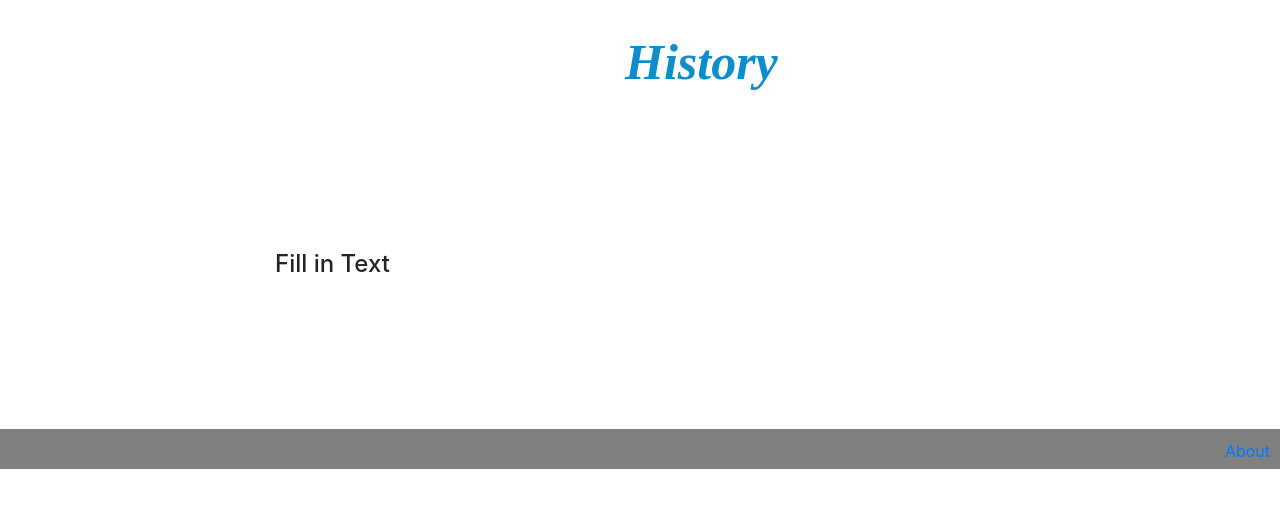
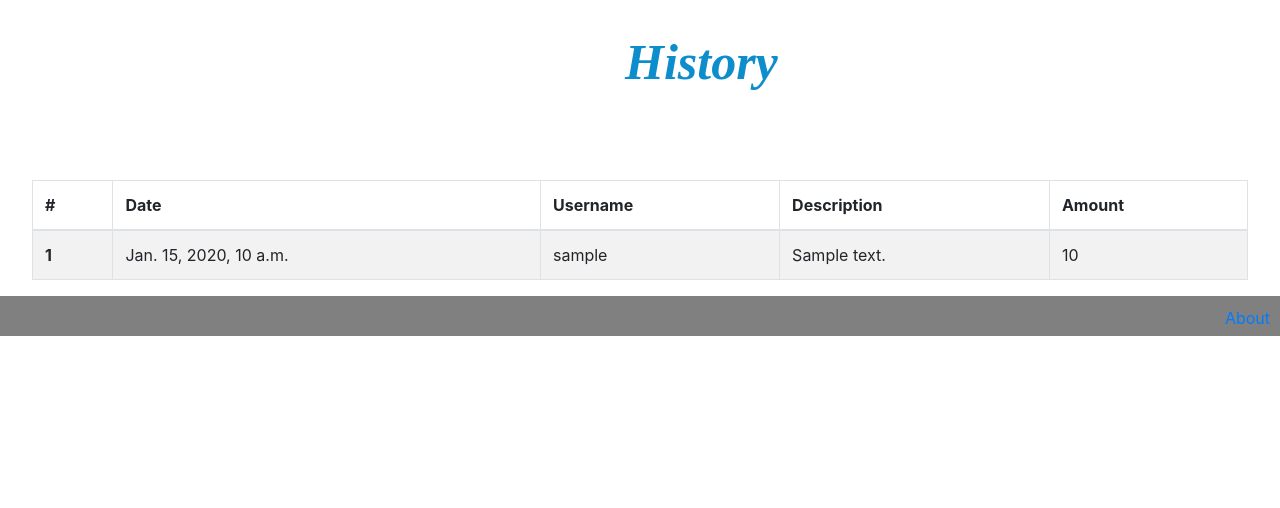
Before and after one commit to Andrew-Nguyen-2/paynow, a Django app: template src/accounts/templates/owner/history.html in a window 1280 px wide; the page is wider, and only the part inside the window is pictured. Shown: the part 56-564 px from the top of that part. Run offline with Django 3.2, Linux system fonts and the light colour scheme; the template is opened without the code that fills it: most values are stand-ins (such as "Sample title", 1, 10 or a date in 2020); some libraries are stand-ins or nearby versions.

Commit message:
admin history and updated invoice history database

```diff
--- a/src/accounts/admin.py
+++ b/src/accounts/admin.py
@@ -31,10 +31,10 @@ class AccountAdmin(admin.ModelAdmin):
 
 class InvoiceHistoryAdmin(admin.ModelAdmin):
     fieldsets = [
-        ('User Information', {'fields': ['username']}),
+        ('User Information', {'fields': ['username', 'organization_name']}),
         ('Invoice Information', {'fields': ['description', 'date_sent', 'invoice_amount']})
     ]
-    readonly_fields = ('username', 'description', 'date_sent', 'invoice_amount')
+    readonly_fields = ('username', 'organization_name', 'description', 'date_sent', 'invoice_amount')
 
 
 admin.site.unregister(Organization)
--- a/src/accounts/forms.py
+++ b/src/accounts/forms.py
@@ -133,7 +133,7 @@ class SendInvoiceForm(forms.Form):
 
     class Meta:
         model = InvoiceHistory
-        fields = ("member_list", "invoice_amount", "description")
+        fields = ("member_list", "invoice_amount", "description", "organization_name")
         exclude = ['date_sent']
 
 
--- a/src/accounts/models.py
+++ b/src/accounts/models.py
@@ -34,6 +34,7 @@ class OrgUser(AbstractUser):
 
 class InvoiceHistory(models.Model):
     username = models.CharField(max_length=25)
+    organization_name = models.CharField(max_length=75, default="NO ORG")
     description = models.CharField(max_length=500)
     invoice_amount = models.DecimalField(verbose_name='Amount $', max_digits=8, decimal_places=2)
     date_sent = models.DateTimeField(_('Date Sent'), default=timezone.now)
--- a/src/accounts/templates/owner/history.html
+++ b/src/accounts/templates/owner/history.html
@@ -1,12 +1,51 @@
 {% extends 'admin_base.html' %}
 {% block content %}
+
+<style>
+    .main-site {
+        padding-top: 5px;
+        width: 95%;
+        max-width: 1300px;
+        margin: 0 auto;
+    }
+</style>
+{% if history %}
     <div style="margin: 25px 625px; width: 100%">
         <p style="font-family: 'Microsoft Sans Serif',serif; font-size: 50px;
         font-style: italic; color: #0d8dcb; font-weight: 900">
             History
         </p>
     </div>
-<div style="width: 100%; margin: 150px 275px">
-    <h4>Fill in Text</h4>
+    <div class="main-site">
+        <table class="table table-striped table-bordered" style="margin-top: 50px">
+            <thead>
+            <tr>
+                <th scope="col">#</th>
+                <th scope="col">Date</th>
+                <th scope="col">Username</th>
+                <th scope="col">Description</th>
+                <th scope="col">Amount</th>
+            </tr>
+            </thead>
+            <tbody>
+                {% for h in history %}
+                <tr>
+                    <th scope="row">{{ forloop.counter }}</th>
+                    <td>{{ h.date_sent }}</td>
+                    <td>{{ h.username }}</td>
+                    <td>{{ h.description }}</td>
+                    <td>{{ h.invoice_amount }}</td>
+                </tr>
+                {% endfor %}
+            </tbody>
+        </table>
     </div>
+{% else %}
+    <div style="margin: 25px 625px; width: 100%">
+        <p style="font-family: 'Microsoft Sans Serif',serif; font-size: 50px;
+        font-style: italic; color: #0d8dcb; font-weight: 900">
+            No History
+        </p>
+    </div>
+{% endif %}
 {% endblock %}
```
Also changed, not shown: src/accounts/views.py (+5 -2 lines), src/accounts/migrations/0009_invoicehistory_organization_name.py (added), src/db.sqlite3. Lines whose indentation alone changed are shown as unchanged.
